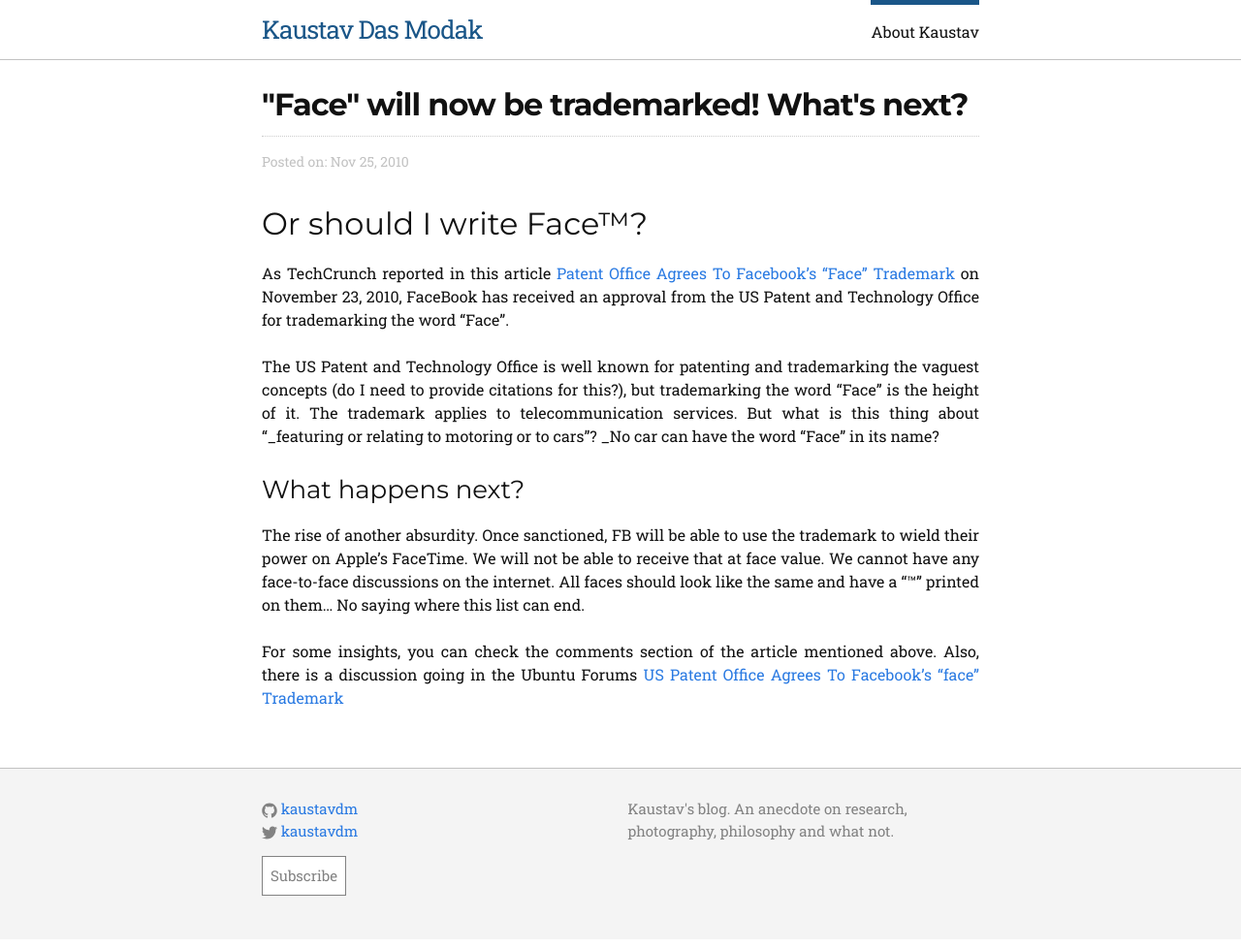
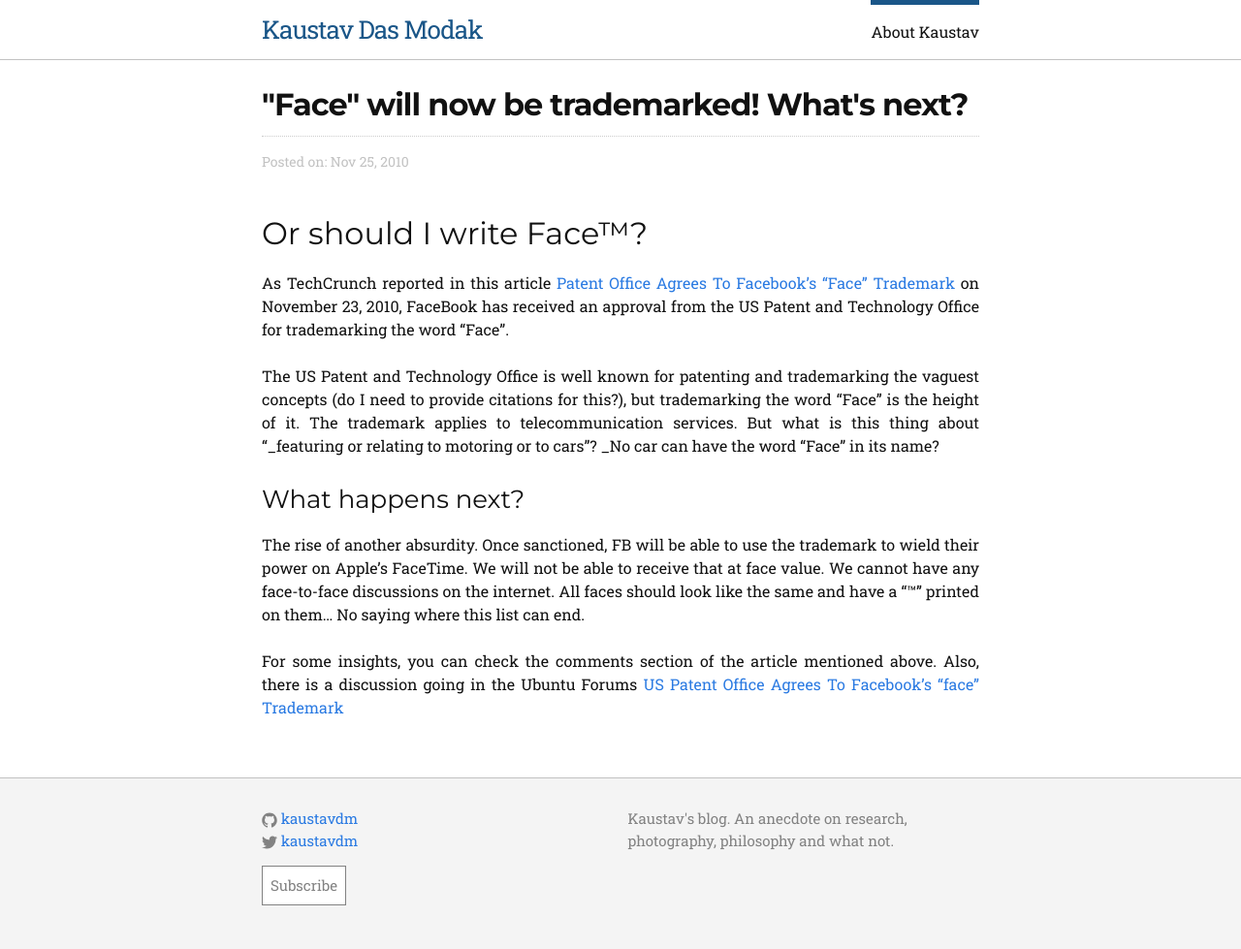
Before and after one commit to kaustavdm/website, a Jekyll site: the page built from _posts/2010-11-25-face-will-now-be-trademarked-whats-next.markdown, in a window 1280 px wide. Shown: the whole page at 97% size. Built offline with Jekyll 4.4.1, drawn with Linux system fonts in a browser that asks for light colours.

Commit message:
Add margin-top to content h2
Signed-off-by: Kaustav Das Modak <kaustav.dasmodak@yahoo.co.in>

```diff
--- a/_sass/_layout.scss
+++ b/_sass/_layout.scss
@@ -243,6 +243,7 @@ h1 {
     }
 
     h2 {
+        margin-top: 2.5rem;
         font-size: 32px;
 
         @include media-query($on-laptop) {
```
